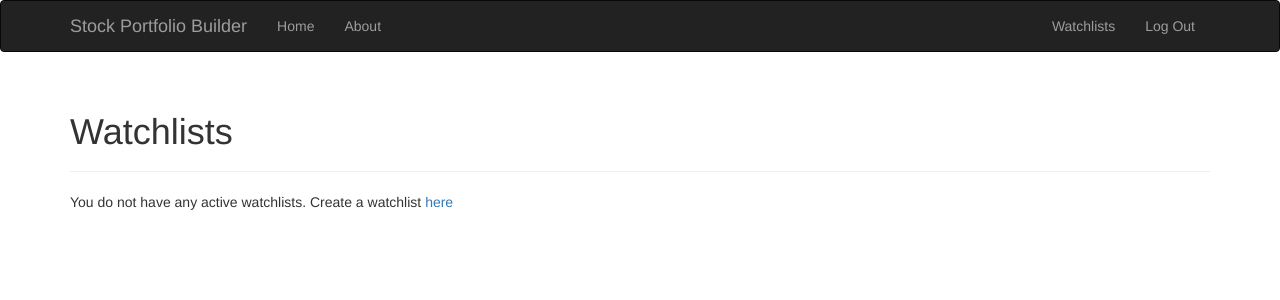
After one commit to will-i-amv/portfolio-builder, a Flask app: page /watchlist/ in a window 1280 px wide. The commit adds this page. Shown: the top 300 px of the page. Run offline with Flask 3, Linux system fonts and the light colour scheme; a user stored in the database is signed in; tables that the repository leaves empty hold one stand-in row (values such as "Sample post"); some libraries are stand-ins or nearby versions.

Commit message:
Changes: * Add form, blueprint wih functions and template for the watchlist functionality * Update the base layout with the new functionality * Move all view modules to the new 'views.py' package.

```diff
--- a/portfolio_builder/__init__.py
+++ b/portfolio_builder/__init__.py
@@ -51,9 +51,11 @@ def create_app(config_overrides=None):
     if config_overrides is not None:
         app.config.from_mapping(config_overrides)
 
-    from portfolio_builder.public.views import bp as main_bp
+    from portfolio_builder.public.views.main import bp as main_bp
+    from portfolio_builder.public.views.watchlist import bp as watchlist_bp
     from portfolio_builder.auth.views import bp as auth_bp
+    app.register_blueprint(auth_bp)
     app.register_blueprint(main_bp)
-    app.register_blueprint(auth_bp)
+    app.register_blueprint(watchlist_bp)
 
     return app
--- a/portfolio_builder/auth/views.py
+++ b/portfolio_builder/auth/views.py
@@ -41,7 +41,7 @@ def login():
             return redirect(url_for("auth.login"))
         else:
             login_user(user, remember=form.remember_me.data)
-            return redirect(url_for("main.index"))
+            return redirect(url_for("watchlist.index"))
 
 
 @bp.route('/logout')
--- /dev/null
+++ b/portfolio_builder/public/forms.py
@@ -0,0 +1,8 @@
+from flask_wtf import FlaskForm
+from wtforms import validators as v
+from wtforms import SubmitField, SelectField
+
+
+class WatchlistSelectForm(FlaskForm):
+    watchlist = SelectField("Select a Watchlist",  validators=[v.InputRequired()])
+    submit = SubmitField("Get Overview")
--- /dev/null
+++ b/portfolio_builder/public/views/watchlist.py
@@ -0,0 +1,19 @@
+from flask import Blueprint, render_template
+from flask_login import login_required
+
+from portfolio_builder.public.forms import WatchlistSelectForm
+
+
+bp = Blueprint("watchlist", __name__, url_prefix="/watchlist")
+
+
+@bp.route("/", methods=('GET', 'POST'))
+@login_required
+def index():
+    select_form = WatchlistSelectForm()
+    watchlists = []
+    return render_template(
+        "public/watchlist.html",
+        form=select_form,
+        watchlists=watchlists
+    )
--- a/portfolio_builder/templates/base_layout.html
+++ b/portfolio_builder/templates/base_layout.html
@@ -28,6 +28,7 @@
             </ul>
             <ul class="nav navbar-nav navbar-right">
                 {% if current_user.is_authenticated %}
+                <li><a href="{{ url_for('watchlist.index') }}">Watchlists</a></li>
                 <li><a href="{{ url_for('auth.logout') }}">Log Out</a></li>
                 {% else %}
                 <li><a href="{{ url_for('auth.register') }}">Register</a></li>
--- /dev/null
+++ b/portfolio_builder/templates/public/watchlist.html
@@ -0,0 +1,19 @@
+{% extends 'base_layout.html' %}
+{% import 'bootstrap/wtf.html' as wtf %}
+
+{% block title %}
+    Watchlist
+{% endblock %}
+
+{% block page_content %}
+    <div class="page-header">
+        <h1>Watchlists</h1>
+    </div>
+    {% if not watchlists %}
+        <p>
+            You do not have any active watchlists. Create a watchlist <a href="">here</a>
+        </p>
+    {% else %}
+        <div class="col-md-4">{{ wtf.quick_form(form) }}</div>
+    {% endif %}
+{% endblock %}
```
Also changed, not shown: portfolio_builder/public/views.py (deleted, +0 -12 lines), portfolio_builder/public/views/main.py (added, +10 -0 lines), portfolio_builder/public/views/__init__.py (added).
